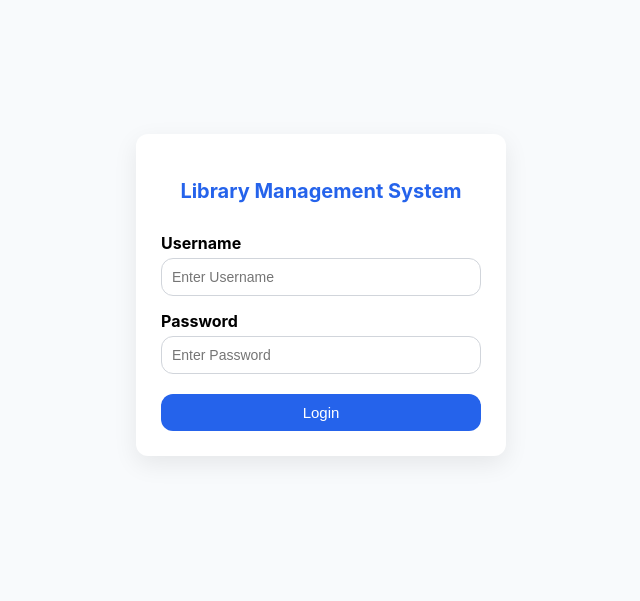
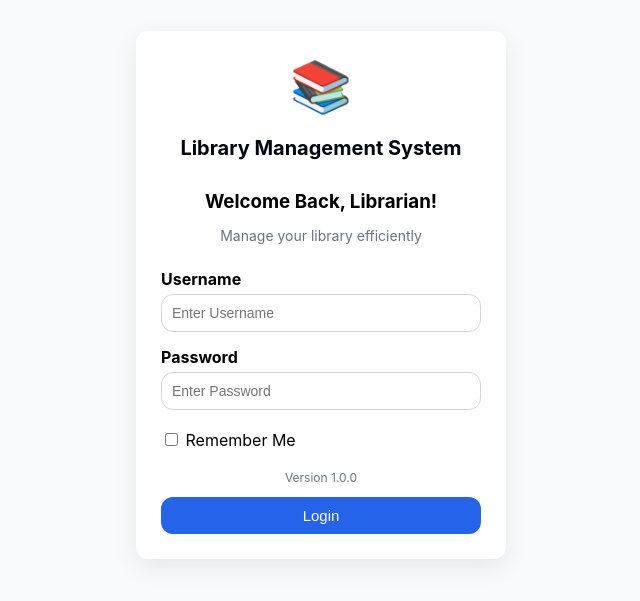
Before and after one commit to prajeetraj-ccl/library-management-system, a plain HTML site: page index.html in a window 1280 px wide. Shown: the part 105-706 px from the top of the page, without its empty margins (319-959 px from the left). Drawn offline with Linux system fonts and the light colour scheme.

```diff
--- a/assest/js/login.js
+++ b/assest/js/login.js
@@ -8,9 +8,9 @@
   paraElement.style.textAlign = "center";
   paraElement.style.fontSize = "20px";
   paraElement.style.fontWeight = "bold";
-  paraElement.style.color = "#2563EB";
+  paraElement.style.color = "#01050f";
   paraElement.style.marginBottom = "30px";
-  paraElement.style.display = "felx";
+  paraElement.style.display = "flex";
   paraElement.style.justifyContent = "center";
 
   const usernameLabel = document.createElement("label");
@@ -47,43 +47,95 @@
 
   const btnContainer = document.createElement("div");
   btnContainer.style.display = "flex";
-  btnContainer.style.justifyContent = "centre";
+  btnContainer.style.justifyContent = "center";
 
   const btnElement = document.createElement("button");
   btnElement.innerHTML = "Login";
   btnElement.id = "btn_id";
   btnElement.type = "button";
+// Logo
+const logo = document.createElement("div");
+logo.innerHTML = "📚";
+logo.style.fontSize = "50px";
+logo.style.textAlign = "center";
+
+// Welcome Text
+const welcomeText = document.createElement("h3");
+welcomeText.innerHTML = "Welcome Back, Librarian!";
+welcomeText.style.textAlign = "center";
+welcomeText.style.margin = "10px 0 5px 0";
+
+// Description
+const description = document.createElement("p");
+description.innerHTML = "Manage your library efficiently";
+description.style.textAlign = "center";
+description.style.color = "#6B7280";
+description.style.fontSize = "14px";
+description.style.marginBottom = "25px";
+const rememberDiv = document.createElement("div");
+rememberDiv.style.marginBottom = "15px";
+
+const rememberCheck = document.createElement("input");
+rememberCheck.type = "checkbox";
+rememberCheck.id = "remember";
+
+const rememberLabel = document.createElement("label");
+rememberLabel.innerHTML = " Remember Me";
+rememberLabel.htmlFor = "remember";
+const version = document.createElement("p");
+version.innerHTML = "Version 1.0.0";
+version.style.textAlign = "center";
+version.style.color = "#6B7280";
+version.style.fontSize = "12px";
+version.style.marginTop = "20px";
 
   btnElement.onclick = function () {
     const username = document.getElementById("username_id").value;
     const password = document.getElementById("password_id").value;
     const error = document.getElementById("error_msg");
-
     if (username === "") {
         error.innerHTML = "Username is required";
         return;
     }
-
     if (password === "") {
         error.innerHTML = "Password is required";
         return;
     }
-
     if (username === "admin" && password === "1234") {
-      error.innerHTML = "";
+        sessionStorage.setItem("login", "true");
         window.location.href = "dashboard.html";
     } else {
         error.innerHTML = "Invalid Username or Password";
     }
 };
+  divElement.appendChild(logo);
+divElement.appendChild(paraElement);
+divElement.appendChild(welcomeText);
+divElement.appendChild(description);
+
+divElement.appendChild(usernameLabel);
+divElement.appendChild(inputElement);
+
+divElement.appendChild(passwordLabel);
+divElement.appendChild(passwordElement);
+
+divElement.appendChild(errorMessage);
 
   btnContainer.appendChild(btnElement);
-  divElement.appendChild(paraElement);
+
   divElement.appendChild(usernameLabel);
   divElement.appendChild(inputElement);
   divElement.appendChild(passwordLabel);
   divElement.appendChild(passwordElement);
   divElement.appendChild(errorMessage);
+
+divElement.appendChild(rememberDiv);
+
+divElement.appendChild(btnContainer);
+
+divElement.appendChild(version);
+  rememberDiv.appendChild(rememberCheck);
+  rememberDiv.appendChild(rememberLabel);
   divElement.appendChild(btnContainer);
 
   document.body.appendChild(divElement);
```
Also changed, not shown: dashboard.html (+16 -3 lines), dashboard.js (added, +13 -0 lines). Lines whose indentation alone changed are shown as unchanged.
